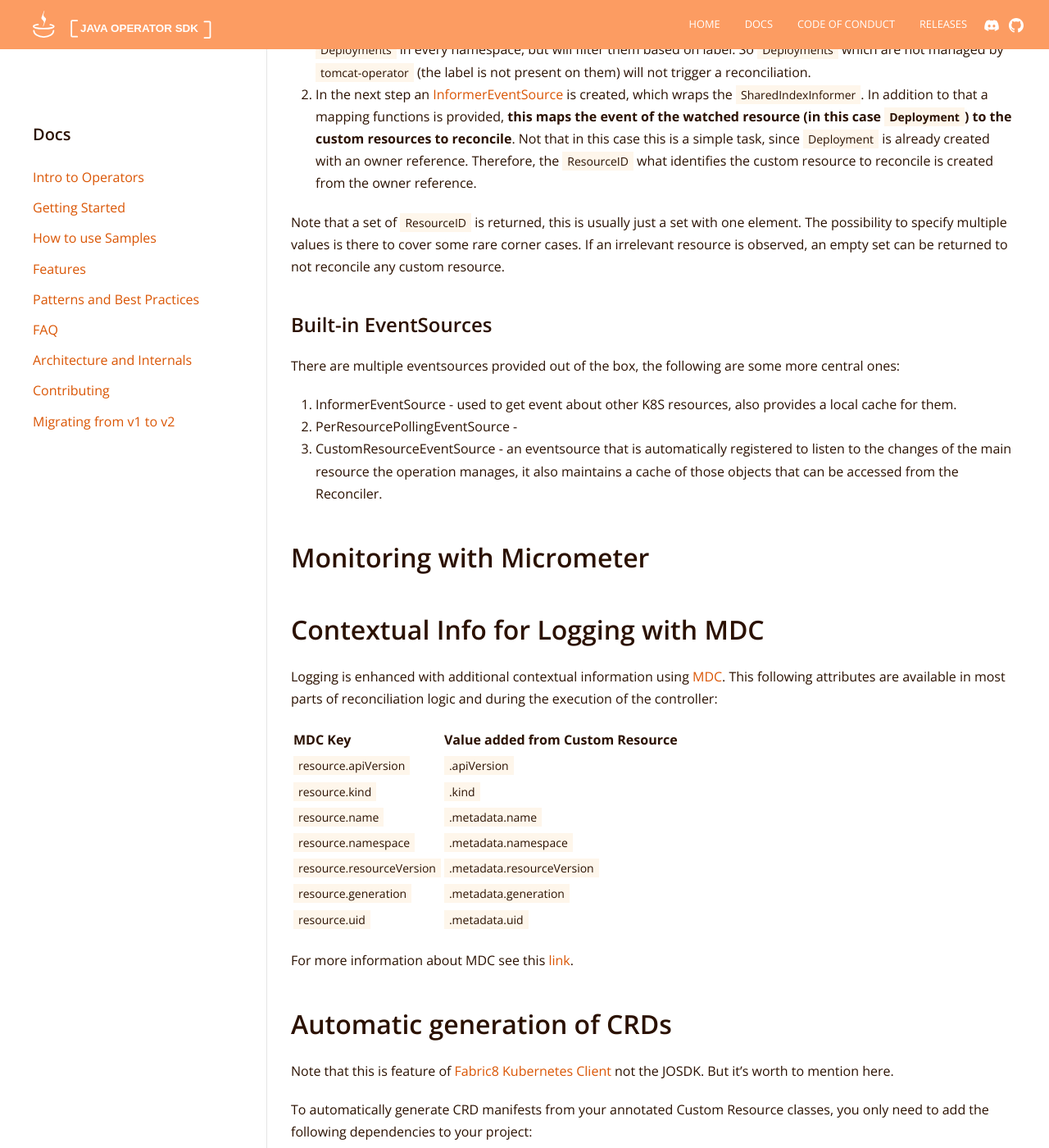
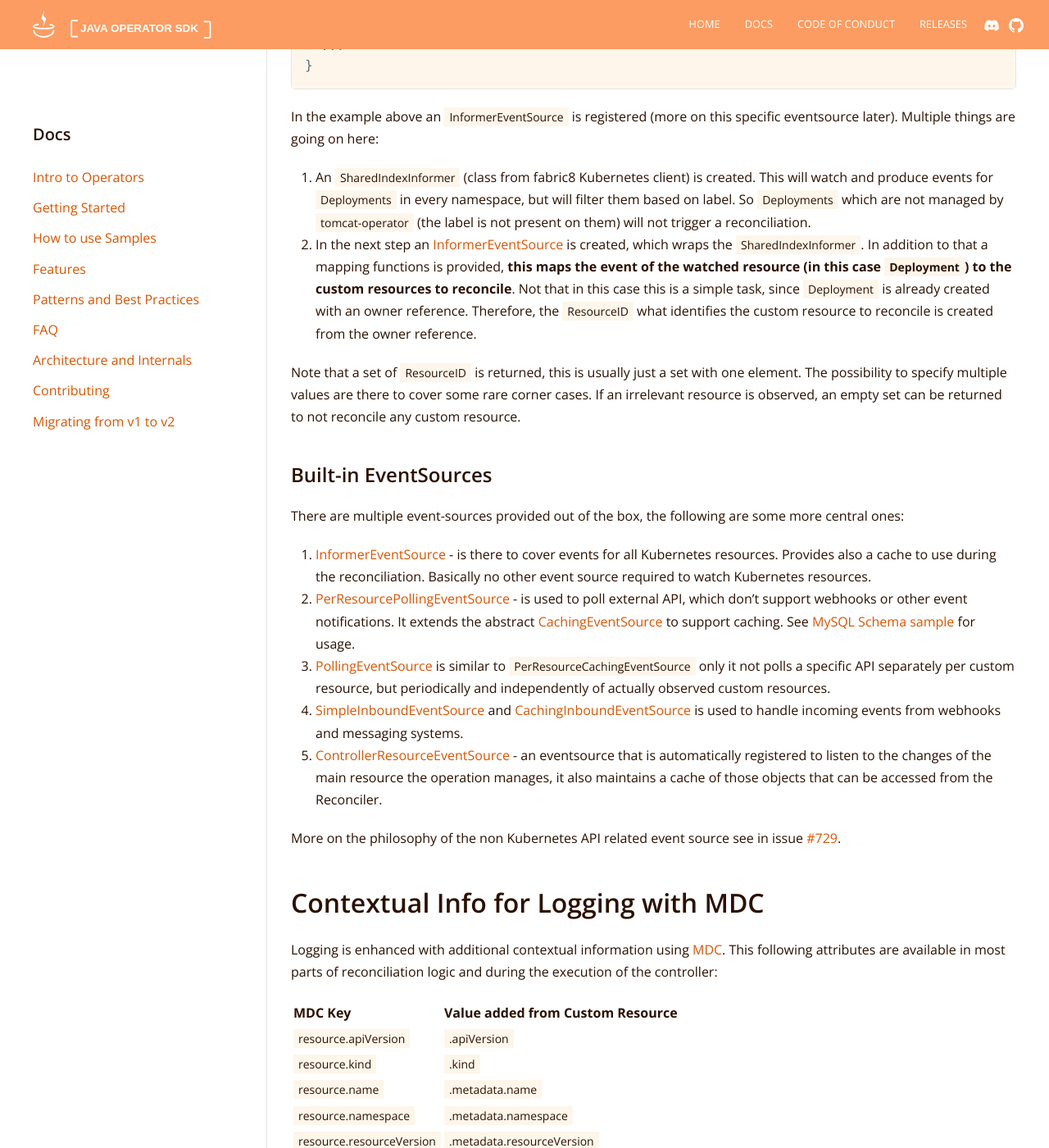
Before and after one commit to operator-framework/java-operator-sdk, a Jekyll site: the page built from docs/documentation/features.md, in a window 1280 px wide and 1400 px high, scrolled down 9232 px. Shown: the whole window at 82% size. Built offline with Jekyll 4.4.1, drawn with Linux system fonts in a browser that asks for light colours; nearby versions of some CDN libraries; some of the changed text lies outside the part shown.

Commit message:
fix: event sources improvements

```diff
--- a/docs/documentation/features.md
+++ b/docs/documentation/features.md
@@ -68,11 +68,11 @@
 
 ## The `reconcile` and `cleanup` Methods of [`Reconciler`](https://github.com/java-operator-sdk/java-operator-sdk/blob/main/operator-framework-core/src/main/java/io/javaoperatorsdk/operator/api/reconciler/Reconciler.java)
 
-The lifecycle of a custom resource can be clearly separated to two phases from a perspective of an operator. When a
+The lifecycle of a custom resource can be clearly separated into two phases from the perspective of an operator. When a
 custom resource is created or update, or on the other hand when the custom resource is deleted - or rather marked for
 deletion in case a finalizer is used.
 
-This separation related logic is automatically handled by framework. The framework will always call `reconcile`
+This separation-related logic is automatically handled by the framework. The framework will always call `reconcile`
 method, unless the custom resource is
 [marked from deletion](https://kubernetes.io/docs/concepts/overview/working-with-objects/finalizers/#how-finalizers-work)
 . From the point when the custom resource is marked from deletion, only the `cleanup` method is called.
@@ -112,7 +112,7 @@
 Those are the typical use cases of resource updates, however in some cases there it can happen that the controller wants
 to update the custom resource itself (like adding annotations) or not to do any updates, which is also supported.
 
-It is also possible to update both the status and the custom resource with `updateCustomResourceAndStatus` method. In
+It is also possible to update both the status and the custom resource with the `updateCustomResourceAndStatus` method. In
 this case first the custom resource is updated then the status in two separate requests to K8S API.
 
 Always update the custom resource with `UpdateControl`, not with the actual kubernetes client if possible.
@@ -135,7 +135,7 @@
 However, there is a possibility to not remove the finalizer, this allows to clean up the resources in a more async way,
 mostly for the cases when there is a long waiting period after a delete operation is initiated. Note that in this case
 you might want to either schedule a timed event to make sure
-`cleanup` is executed again or use event sources get notified about the state changes of a deleted resource.
+`cleanup` is executed again or use event sources to get notified about the state changes of a deleted resource.
 
 ## Generation Awareness and Automatic Observed Generation Handling
 
@@ -153,7 +153,7 @@
   [`ObservedGenerationAware`](https://github.com/java-operator-sdk/java-operator-sdk/blob/main/operator-framework-core/src/main/java/io/javaoperatorsdk/operator/api/ObservedGenerationAware.java)
   interface. See also
   the [`ObservedGenerationAwareStatus`](https://github.com/java-operator-sdk/java-operator-sdk/blob/main/operator-framework-core/src/main/java/io/javaoperatorsdk/operator/api/ObservedGenerationAwareStatus.java)
-  which can be also extended.
+  which can also be extended.
 - The other condition is that the `CustomResource.getStatus()` method should not return `null`
   , but an instance of the class representing `status`. The best way to achieve this is to
   override [`CustomResource.initStatus()`](https://github.com/fabric8io/kubernetes-client/blob/865e0ddf67b99f954aa55ab14e5806d53ae149ec/kubernetes-client/src/main/java/io/fabric8/kubernetes/client/CustomResource.java#L139)
@@ -194,7 +194,7 @@
 ### The Second (Fallback) Mode
 
 The second, fallback mode is (when the conditions from above are not met to handle the observed generation automatically
-in status) to handled generation filtering in memory. Thus, if an event is received, the generation of the received
+in status) to handle generation filtering in memory. Thus, if an event is received, the generation of the received
 resource is compared with the resource in the cache.
 
 Note that the **first approach has significant benefits** in the situation when the operator is restarted and there is
@@ -324,9 +324,16 @@
 true also for Event Sources. For example if we watch for changes of a Kubernetes Deployment object in the
 InformerEventSource, we always receive the whole object from the Kubernetes API. Later when we try to reconcile in the
 controller (not using events) we would like to check the state of this deployment (but also other dependent resources),
-we could read the object again from Kubernetes API. However since we watch for the changes we know that we always
+we could read the object again from Kubernetes API. However since we watch for the changes, we know that we always
 receive the most up-to-date version in the Event Source. So naturally, what we can do is cache the latest received
-objects (in the Event Source) and read it from there if needed.
+objects (in the Event Source) and read it from there if needed. This is the preferred way, since it reduces the number
+of requests to Kubernetes API server, and leads to faster reconciliation cycles.
+
+Note that when an operator starts and the first reconciliation is executed the caches are already populated for example
+for `InformerEventSource`. Currently, this is not true however for `PerResourceEventSource`, where the cache might or
+might not be populated. To handle this situation elegantly methods are provided which checks the object in cache, if
+not found tries to get it from the supplier. See related [method](https://github.com/java-operator-sdk/java-operator-sdk/blob/e7fd79968a238d7e0acc446d949b83a06cea17b5/operator-framework-core/src/main/java/io/javaoperatorsdk/operator/processing/event/source/polling/PerResourcePollingEventSource.java#L145)
+.
 
 ### Registering Event Sources
 
@@ -379,19 +386,31 @@
    what identifies the custom resource to reconcile is created from the owner reference.
 
 Note that a set of `ResourceID` is returned, this is usually just a set with one element. The possibility to specify
-multiple values is there to cover some rare corner cases. If an irrelevant resource is observed, an empty set can
+multiple values are there to cover some rare corner cases. If an irrelevant resource is observed, an empty set can
 be returned to not reconcile any custom resource.
 
 ### Built-in EventSources
 
-There are multiple eventsources provided out of the box, the following are some more central ones:
+There are multiple event-sources provided out of the box, the following are some more central ones:
 
-1. InformerEventSource - used to get event about other K8S resources, also provides a local cache for them.
-2. PerResourcePollingEventSource -
-3. CustomResourceEventSource - an eventsource that is automatically registered to listen to the changes of the main
+1. [InformerEventSource](https://github.com/java-operator-sdk/java-operator-sdk/blob/main/operator-framework-core/src/main/java/io/javaoperatorsdk/operator/processing/event/source/informer/InformerEventSource.java) -
+   is there to cover events for all Kubernetes resources. Provides also a cache to use during the reconciliation.
+   Basically no other event source required to watch Kubernetes resources.
+2. [PerResourcePollingEventSource](https://github.com/java-operator-sdk/java-operator-sdk/blob/main/operator-framework-core/src/main/java/io/javaoperatorsdk/operator/processing/event/source/polling/PerResourcePollingEventSource.java) -
+   is used to poll external API, which don't support webhooks or other event notifications. It extends the abstract
+   [CachingEventSource](https://github.com/java-operator-sdk/java-operator-sdk/blob/main/operator-framework-core/src/main/java/io/javaoperatorsdk/operator/processing/event/source/CachingEventSource.java)
+   to support caching. See [MySQL Schema sample](https://github.com/java-operator-sdk/java-operator-sdk/blob/main/sample-operators/mysql-schema/src/main/java/io/javaoperatorsdk/operator/sample/MySQLSchemaReconciler.java) for usage.
+3. [PollingEventSource](https://github.com/java-operator-sdk/java-operator-sdk/blob/main/operator-framework-core/src/main/java/io/javaoperatorsdk/operator/processing/event/source/polling/PollingEventSource.java)
+   is similar to `PerResourceCachingEventSource` only it not polls a specific API separately per custom resource, but
+   periodically and independently of actually observed custom resources.
+5. [SimpleInboundEventSource](https://github.com/java-operator-sdk/java-operator-sdk/blob/main/operator-framework-core/src/main/java/io/javaoperatorsdk/operator/processing/event/source/inbound/SimpleInboundEventSource.java)
+   and [CachingInboundEventSource](https://github.com/java-operator-sdk/java-operator-sdk/blob/main/operator-framework-core/src/main/java/io/javaoperatorsdk/operator/processing/event/source/inbound/CachingInboundEventSource.java)
+   is used to handle incoming events from webhooks and messaging systems.
+6. [ControllerResourceEventSource](https://github.com/java-operator-sdk/java-operator-sdk/blob/main/operator-framework-core/src/main/java/io/javaoperatorsdk/operator/processing/event/source/controller/ControllerResourceEventSource.java) -
+   an eventsource that is automatically registered to listen to the changes of the main
    resource the operation manages, it also maintains a cache of those objects that can be accessed from the Reconciler.
 
-## Monitoring with Micrometer
+More on the philosophy of the non Kubernetes API related event source see in issue [#729](https://github.com/java-operator-sdk/java-operator-sdk/issues/729).
 
 ## Contextual Info for Logging with MDC
 
```
Also changed, not shown: other parts of docs/documentation/features.md (+6 -4 lines).
